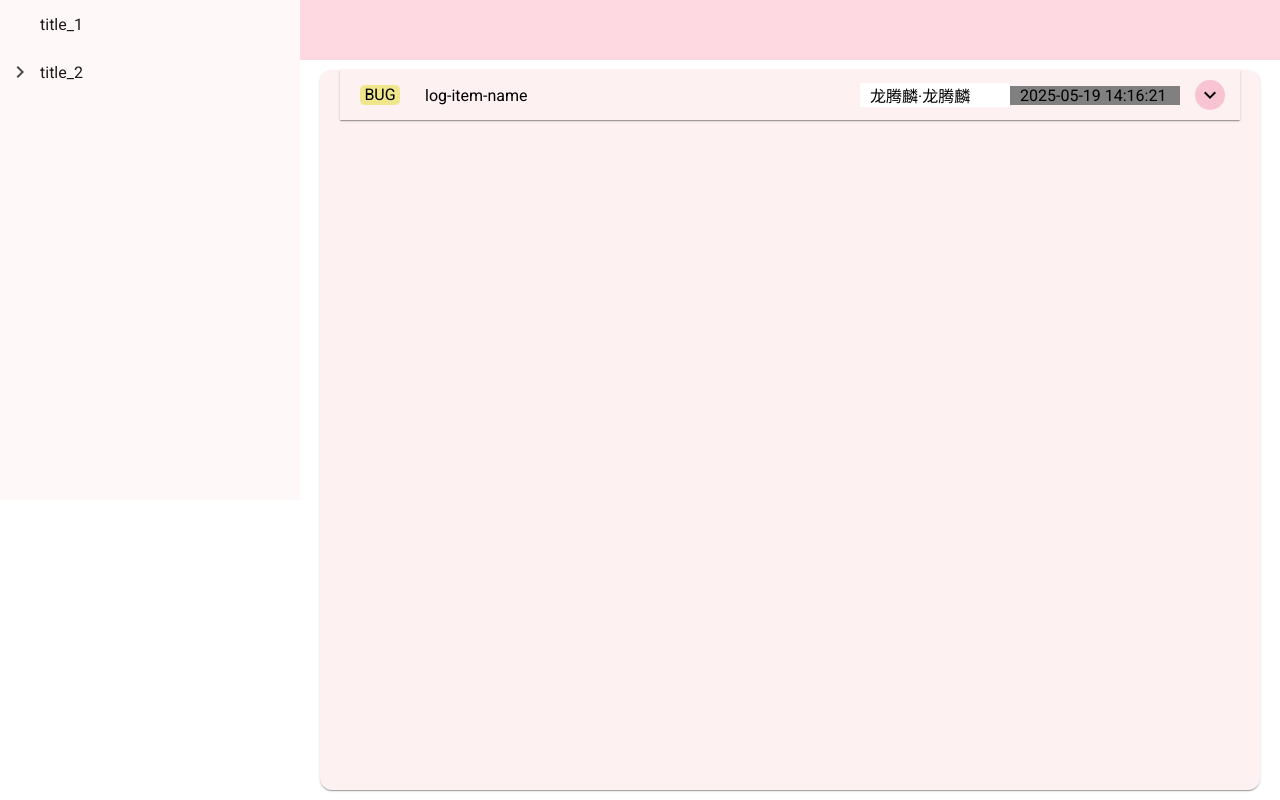
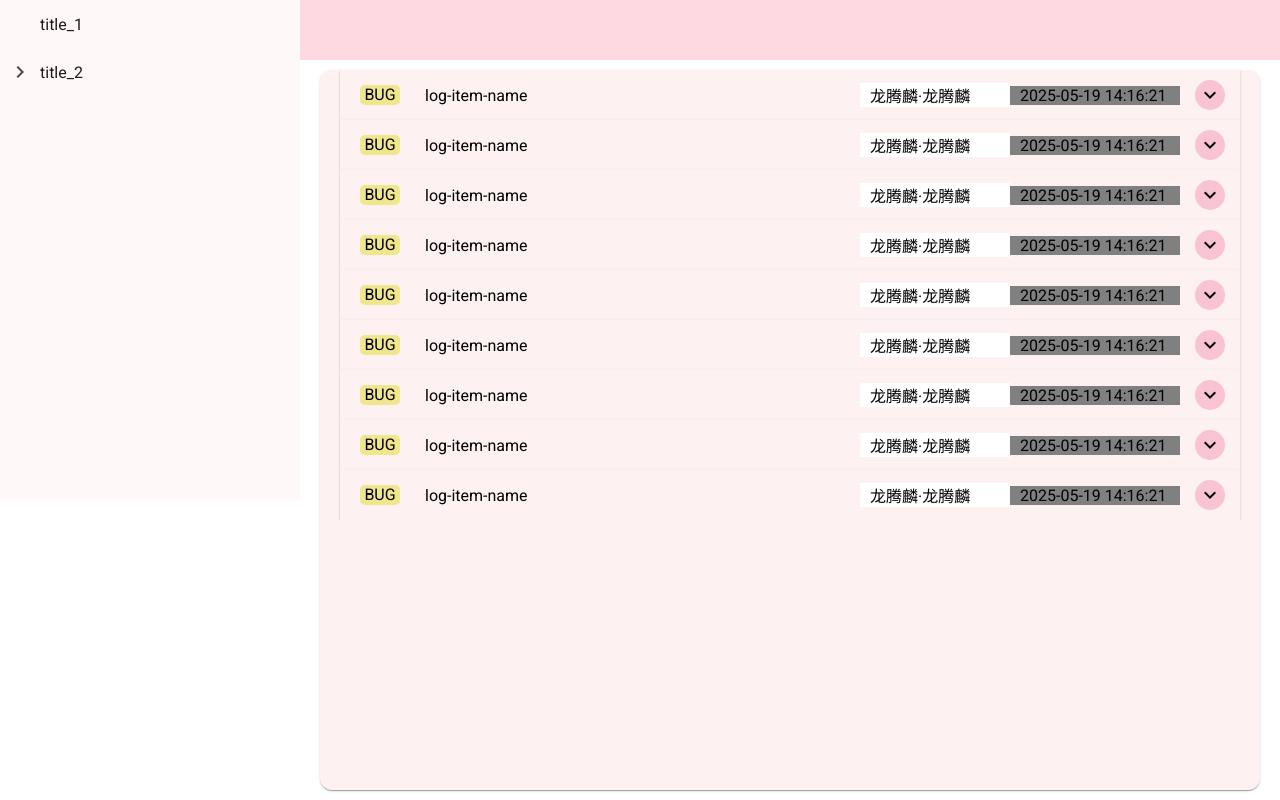
Before and after one commit to longtenglin/worklogs_ui, an Angular app: page / in a window 1280 px wide. Built offline with nearby package versions, Linux system fonts and the light colour scheme.

Commit message:
animation

```diff
--- a/src/app/app.component.scss
+++ b/src/app/app.component.scss
@@ -8,10 +8,12 @@
 
 .ltl-left-menu {width: 300px;}
 
-.ltl-body {flex: 1;display: flex;flex-direction: column;}
+.ltl-body {height: 100%;}
+
+.ltl-body {flex: 1; display: flex;flex-direction: column;}
 
 .ltl-body .ltl-body-header {width: 100%;height: 60px;background: var(--mat-sys-primary-container);}
-
+.ltl-body .ltl-body-container {height: 100%;};
 .ltl-body .ltl-body-container {flex: 1; padding: 10px 20px; display: flex;}
 
-.ltl-body .ltl-body-card {flex: 1;}
+.ltl-body .ltl-body-card {height: 100%; flex: 1; display: flex; overflow: auto;}
--- a/src/app/pages/work-log-list/work-log-list.component.html
+++ b/src/app/pages/work-log-list/work-log-list.component.html
@@ -1,3 +1,7 @@
 <div class="work-log-list">
-  <app-work-log-item></app-work-log-item>
+  <div class="work-log-body">
+    <ng-template ngFor let-item [ngForOf]="_worklogs">
+      <app-work-log-item></app-work-log-item>
+    </ng-template>
+  </div>
 </div>
--- a/src/app/pages/work-log-list/work-log-list.component.scss
+++ b/src/app/pages/work-log-list/work-log-list.component.scss
@@ -1,3 +1,10 @@
 .work-log-list {
+  height: 100%;
+  width: 100%;
+  flex: 1;
+  overflow: auto;
+}
 
+.work-log-body {
+  overflow: auto;
 }
--- a/src/app/pages/work-log-list/work-log-list.component.ts
+++ b/src/app/pages/work-log-list/work-log-list.component.ts
@@ -1,10 +1,12 @@
 import { Component } from '@angular/core';
 import {WorkLogItemComponent} from './components/work-log-item/work-log-item.component';
+import {NgForOf} from '@angular/common';
 
 @Component({
   selector: 'app-work-log-list',
   imports: [
     WorkLogItemComponent,
+    NgForOf,
   ],
   templateUrl: './work-log-list.component.html',
   standalone: true,
@@ -12,6 +14,10 @@ import {WorkLogItemComponent} from './components/work-log-item/work-log-item.com
 })
 export class WorkLogListComponent {
 
+  _worklogs = [
+    1, 2, 3, 4, 5, 6, 7, 8, 9
+  ]
+
   onSelectionChange(event: any) {
     console.log(event);
   }
```
